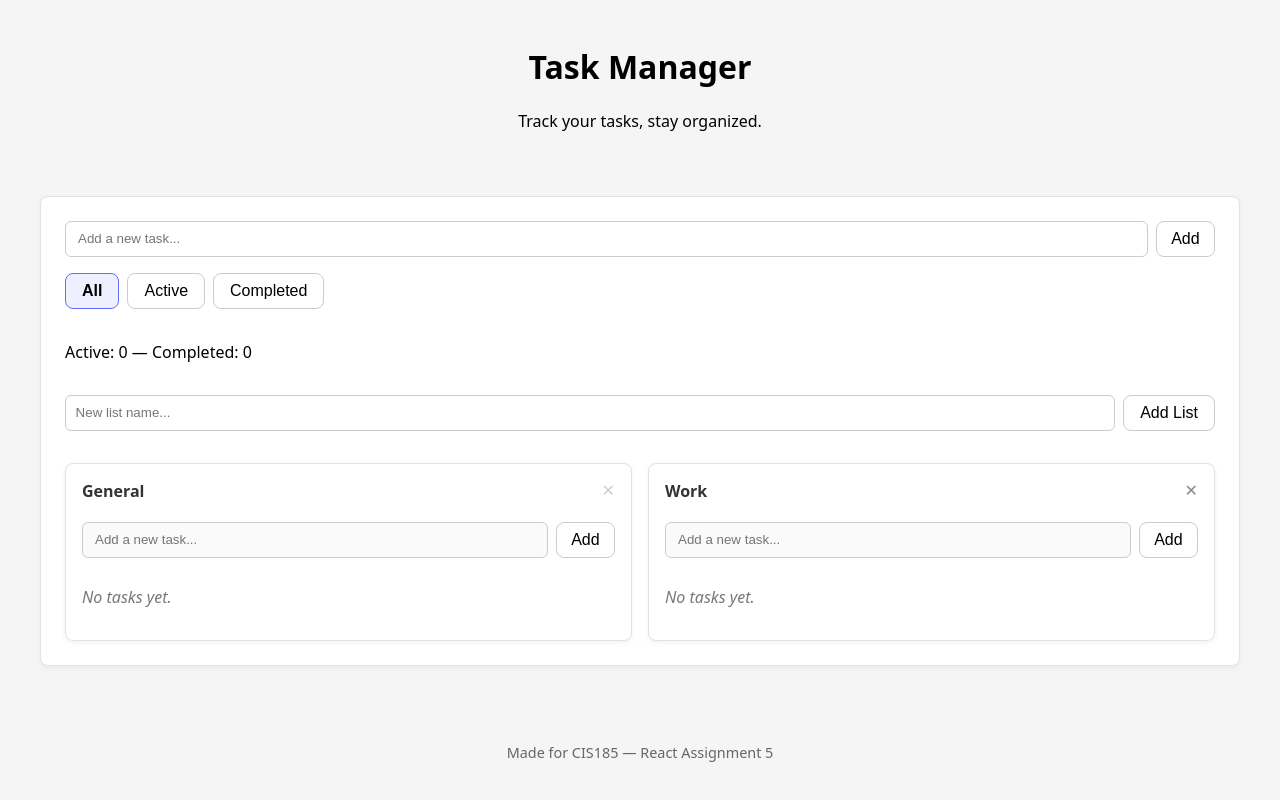
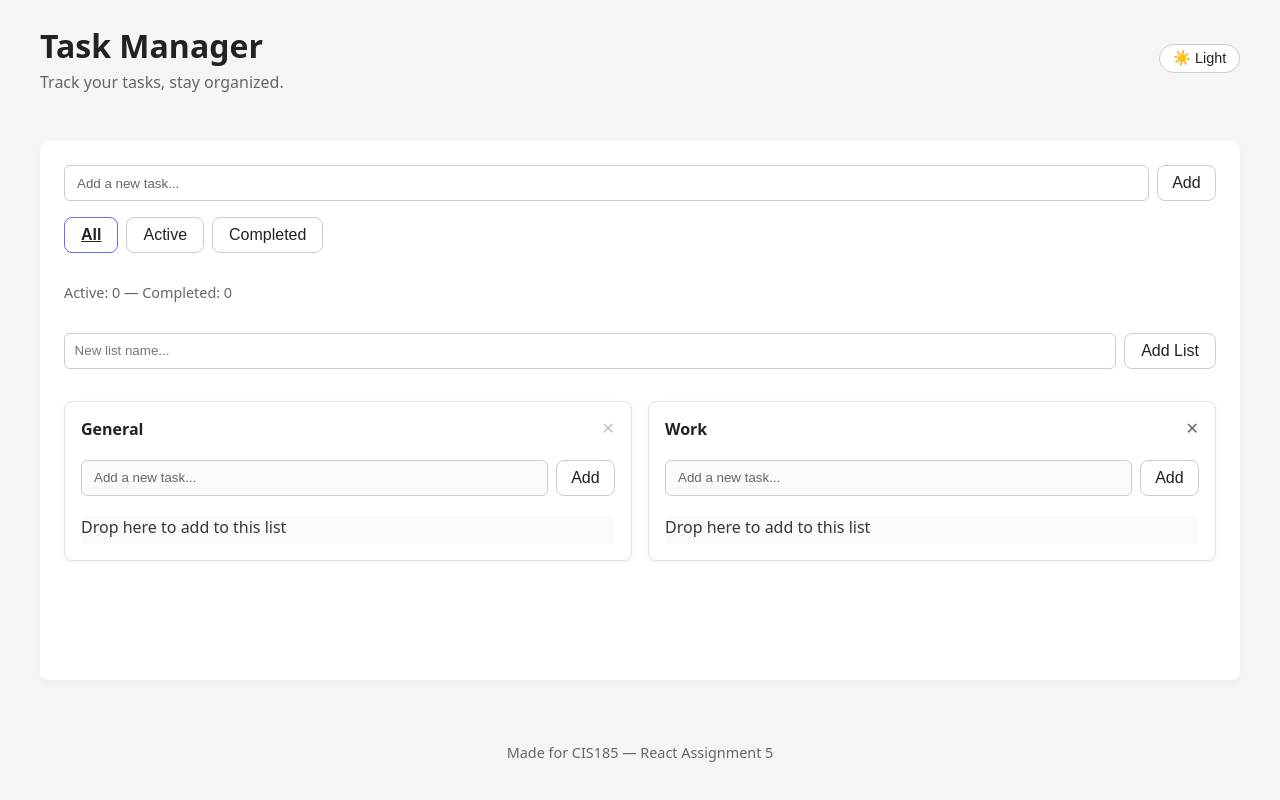
Before and after one commit to JasonRhoads/CIS185_course, a React (Vite) app in the folder week10/assignment5/: page / in a window 1280 px wide. Built offline with nearby package versions, Linux system fonts and the light colour scheme.

Commit message:
fix bugs for dragging items

```diff
--- a/week10/assignment5/index.html
+++ b/week10/assignment5/index.html
@@ -2,7 +2,7 @@
 <html lang="en">
   <head>
     <meta charset="UTF-8" />
-    <link rel="icon" type="image/svg+xml" href="/vite.svg" />
+    <link rel="icon" type="image/svg+xml" href="/list-solid-full.svg" />
     <meta name="viewport" content="width=device-width, initial-scale=1.0" />
     <title>assignment5</title>
   </head>
--- a/week10/assignment5/src/App.css
+++ b/week10/assignment5/src/App.css
@@ -4,43 +4,84 @@
   min-height: 100vh;
   display: grid;
   grid-template-rows: auto 1fr auto;
-  background: #f5f5f5;
+  background: var(--bg-body);
 }
+
+/************************
+--------Header-----------
+************************/
 
 .app-header {
   padding: 1.5rem;
-  text-align: center;
 }
 
-.app-main {
-  padding: 1.5rem;
+.app-header-inner {
+  max-width: 1200px;
+  margin: 0 auto;
+  display: flex;
+  align-items: center;
+  justify-content: space-between;
+  gap: 1rem;
 }
 
+.app-header h1 {
+  margin: 0;
+  color: var(--text-main);
+}
+
+.app-header p {
+  margin: 0.25rem 0 0;
+  color: var(--text-muted);
+}
+
+/* Theme toggle button */
+.theme-toggle {
+  border-radius: 999px;
+  border: 1px solid var(--border-strong);
+  padding: 0.3rem 0.8rem;
+  font-size: 0.9rem;
+  background-color: var(--bg-panel-elevated);
+  color: var(--text-main);
+  cursor: pointer;
+  transition: background-color 0.15s ease, border-color 0.15s ease;
+}
+
+.theme-toggle:hover {
+  background-color: var(--bg-task-hover);
+  border-color: var(--accent);
+}
+
+/************************
+------Main / Footer------
+************************/
+
+.app-main,
 .app-footer {
   padding: 1.5rem;
   display: flex;
   justify-content: center;
 }
 
-
 .app-footer {
   text-align: center;
-  color: #666;
+  color: var(--text-muted);
   font-size: 0.9rem;
 }
 
+/************************
+--------Main Panel-------
+************************/
 
 .task-panel {
-  background: white;
-  border: 1px solid #e3e3e3;
+  background: var(--bg-panel);
   border-radius: 8px;
   padding: 1.5rem;
-  box-shadow: 0 2px 6px rgba(0,0,0,0.05);
+  box-shadow: var(--shadow-soft);
   display: flex;
   flex-direction: column;
   gap: 1rem;
   max-width: 1200px;
-  margin: 0 auto;
+  width: 100%;
 }
 
 /* Input row */
@@ -51,9 +92,15 @@
 
 .task-input input {
   flex: 1;
-  border: 1px solid #ccc;
+  border: 1px solid var(--border-strong);
   padding: 0.5rem 0.75rem;
   border-radius: 6px;
+  background: var(--bg-task);
+  color: var(--text-main);
+}
+
+.task-input input::placeholder {
+  color: var(--text-muted);
 }
 
 .task-input button {
@@ -70,86 +117,40 @@
 /* Global button styling for the app */
 button {
   border-radius: 8px;
-  border: 1px solid #ccc;
+  border: 1px solid var(--border-strong);
   padding: 0.5em 1em;
   font-size: 1em;
-  background-color: white;
+  background-color: var(--bg-task);
+  color: var(--text-main);
   cursor: pointer;
-  transition: background-color 0.25s, border-color 0.25s;
+  transition:
+    background-color 0.25s,
+    border-color 0.25s,
+    box-shadow 0.15s ease;
 }
 
 button:hover {
-  background-color: #f0f0f0;
-  border-color: #999;
+  background-color: var(--bg-task-hover);
+  border-color: var(--border-strong);
 }
-
 
 button:focus,
 button:focus-visible {
   outline: 4px auto -webkit-focus-ring-color;
 }
 
-
+/* Filter active state */
 .filter-buttons button.active {
   font-weight: bold;
-  text-decoration: none;
-  border-color: #646cff;
-  background: #eef0ff;
+  text-decoration: underline;
+  border-color: var(--accent);
 }
 
-/* The "grid" that can host multiple lists */
-.task-lists-container {
-  display: grid;
-  grid-template-columns: repeat(auto-fit, minmax(300px, 1fr));
-  gap: 1rem;
-}
+/************************
+--------Lists------------
+************************/
 
-.task-list-column {
-  background: #ffffff;
-  border: 1px solid #e2e2e2;
-  border-radius: 8px;
-  padding: 1rem;
-  box-shadow: 0 2px 6px rgba(0,0,0,0.05);
-  display: flex;
-  flex-direction: column;
-  gap: 0.75rem;
-}
-
-.task-list-column .task-input input {
-  background: #fafafa;
-}
-
-
-.task-list-title {
-  margin: 0;
-  font-size: 1.1rem;
-  font-weight: 600;
-  text-align: center;
-  color: #333;
-}
-
-.list-name-input {
-  flex: 1;
-  border: 1px solid #ccc;
-  padding: 0.25rem 0.4rem;
-  border-radius: 4px;
-  font-size: 0.95rem;
-}
-
-.delete-list-button--disabled {
-  opacity: 0.4;
-  cursor: default;
-}
-
-.task-list-title {
-  margin: 0;
-  font-size: 1rem;
-  font-weight: 600;
-  text-align: left;
-  cursor: pointer;
-}
-
-
+/* Add List input (above the grid) */
 .list-input {
   display: flex;
   gap: 0.5rem;
@@ -158,9 +159,35 @@ button:focus-visible {
 
 .list-input input {
   flex: 1;
-  border: 1px solid #ccc;
+  border: 1px solid var(--border-strong);
   padding: 0.4rem 0.6rem;
   border-radius: 6px;
+  background: var(--bg-task);
+  color: var(--text-main);
+}
+
+/* The grid that hosts multiple lists */
+.task-lists-container {
+  display: grid;
+  grid-template-columns: repeat(auto-fit, minmax(300px, 1fr));
+  gap: 1rem;
+}
+
+/* List column card */
+.task-list-column {
+  background: var(--bg-panel-elevated);
+  border: 1px solid var(--border-subtle);
+  border-radius: 8px;
+  padding: 1rem;
+  box-shadow: var(--shadow-soft);
+  display: flex;
+  flex-direction: column;
+  gap: 0.75rem;
+}
+
+/* Slightly tweak inputs inside list columns (still theme-aware) */
+.task-list-column .task-input input {
+  background: var(--bg-task-hover);
 }
 
 /* Header row inside each list */
@@ -172,42 +199,65 @@ button:focus-visible {
   margin-bottom: 0.5rem;
 }
 
+/* List title (used in multiple places, defined once) */
 .task-list-title {
   margin: 0;
   font-size: 1rem;
   font-weight: 600;
   text-align: left;
+  cursor: pointer;
+  color: var(--text-main);
 }
 
+/* List rename input */
+.list-name-input {
+  flex: 1;
+  border: 1px solid var(--border-strong);
+  padding: 0.25rem 0.4rem;
+  border-radius: 4px;
+  font-size: 0.95rem;
+  background: var(--bg-task);
+  color: var(--text-main);
+}
+
+/* Delete list button */
 .delete-list-button {
   background: transparent;
   border: none;
-  color: #888;
+  color: var(--text-muted);
   font-size: 1rem;
   cursor: pointer;
   padding: 0;
 }
 
 .delete-list-button:hover {
-  color: #b33;
+  color: var(--danger);
 }
 
+.delete-list-button--disabled {
+  opacity: 0.4;
+  cursor: default;
+}
 
+/************************
+--------Tasks------------
+************************/
 
-/* Task list + items */
+/* Task list container */
 .task-list {
   list-style: none;
   margin: 0;
   padding: 0;
 }
 
+/* Task item row */
 .task-item {
   display: flex;
   align-items: center;
   gap: 0.5rem;
   padding: 0.4rem 0.6rem;
-  border-bottom: 1px solid #eee;
-  background: #fff;
+  border-bottom: 1px solid var(--border-subtle);
+  background: var(--bg-task);
   transition:
     background-color 0.15s ease,
     border-color 0.15s ease,
@@ -224,7 +274,7 @@ button:focus-visible {
   cursor: grab;
   padding: 0 0.35rem;
   font-size: 1rem;
-  color: #888;
+  color: var(--text-muted);
   user-select: none;
 }
 
@@ -233,7 +283,7 @@ button:focus-visible {
 }
 
 .drag-handle:hover {
-  color: #555;
+  color: var(--text-main);
 }
 
 /* Container for checkbox + text */
@@ -242,53 +292,74 @@ button:focus-visible {
   display: flex;
   align-items: center;
   gap: 0.35rem;
+  color: var(--text-main);
 }
 
-/* Fancy states */
-
-/* The item being dragged */
-.task-item--dragging {
-  opacity: 0.75;
-  transform: scale(0.98);
-  box-shadow: 0 3px 8px rgba(0, 0, 0, 0.15);
-}
-
-/* The item under the cursor as a drop target */
-.task-item--drag-over {
-  border: 1px dashed #646cff;
-  background-color: #f5f7ff;
-}
-
+/* Completed task text */
 .task-text.completed {
   text-decoration: line-through;
   opacity: 0.6;
 }
 
+/* Hover + drag styles */
 .task-item:hover {
-  background: #fafafa;
+  background: var(--bg-task-hover);
 }
 
 .task-item:active {
   cursor: grabbing;
 }
 
+/* The item being dragged */
+.task-item--dragging {
+  opacity: 0.75;
+  transform: scale(0.98);
+  box-shadow: var(--shadow-soft);
+}
 
+/* The item under the cursor as a drop target */
+.task-item--drag-over {
+  border: 1px dashed var(--accent);
+  background-color: var(--accent-soft);
+}
 
+/* Delete task button */
 .delete-button {
   background: transparent;
   border: none;
-  color: #b33;
+  color: var(--danger);
   font-size: 1.1rem;
   cursor: pointer;
   padding: 0 0.3rem;
 }
 
 .delete-button:hover {
-  color: #e00;
+  color: var(--danger-hover);
+}
+
+/* Empty list text */
+.empty-list {
+  color: var(--text-muted);
+  font-style: italic;
+}
+
+/* Task count */
+.task-count {
+  font-size: 0.9rem;
+  color: var(--text-muted);
 }
 
 
-.empty-list {
-  color: #777;
-  font-style: italic;
+.task-drop-zone {
+  min-height: 28px;
+  margin-top: 8px;
+  border-radius: 4px;
+  background: var(--bg-task-hover);
+  opacity: 0.9;
+  transition: opacity 0.15s ease;
 }
+
+.task-drop-zone:hover,
+.task-drop-zone:active {
+  opacity: 0.6;
+}
--- a/week10/assignment5/src/App.jsx
+++ b/week10/assignment5/src/App.jsx
@@ -1,5 +1,5 @@
 // src/App.jsx
-import { useState } from "react";
+import { useState, useEffect } from "react";
 import Header from "./components/Header";
 import Footer from "./components/Footer";
 import TaskInput from "./components/TaskInput";
@@ -20,6 +20,22 @@ function App() {
   const [filter, setFilter] = useState("all");
   const [lists, setLists] = useListStorage();
   const [newListName, setNewListName] = useState("");
+
+    // NEW: theme state
+  const [theme, setTheme] = useState(() => {
+    const stored = localStorage.getItem("assignment5-theme");
+    return stored === "dark" ? "dark" : "light";
+  });
+
+  useEffect(() => {
+    document.documentElement.setAttribute("data-theme", theme);
+    localStorage.setItem("assignment5-theme", theme);
+  }, [theme]);
+
+  function handleToggleTheme() {
+    setTheme((prev) => (prev === "light" ? "dark" : "light"));
+  }
+
 
   function handleAddTask(text, listId) {
     const newTask = {
@@ -92,41 +108,112 @@ function App() {
 
   function handleMoveTask(draggedId, targetId, targetListId) {
     setTasks((prev) => {
-      const items = [...prev];
+      const getListId = (t) => t.listId || DEFAULT_LIST_ID;
 
-      const fromIndex = items.findIndex((task) => task.id === draggedId);
-      if (fromIndex === -1) return prev;
+      const dragged = prev.find((t) => t.id === draggedId);
+      if (!dragged) return prev;
 
-      const [moved] = items.splice(fromIndex, 1);
+      const originalListId = getListId(dragged);
+      const newListId = targetListId || originalListId;
+      const sameList = originalListId === newListId;
 
-      // update which list it's in
-      if (targetListId) {
-        moved.listId = targetListId;
+      // ----------------------------------
+      // Case 1: Reorder within the same list
+      // ----------------------------------
+      if (sameList) {
+        const listId = originalListId;
+
+        // Tasks in this list, in current order
+        const listTasks = prev.filter((t) => getListId(t) === listId);
+
+        // Remove dragged from that sequence
+        const withoutDragged = listTasks.filter((t) => t.id !== draggedId);
+
+        let reorderedList;
+
+        if (!targetId) {
+          // No specific target → drop at END of this list
+          reorderedList = [...withoutDragged, dragged];
+        } else {
+          const targetIndex = withoutDragged.findIndex((t) => t.id === targetId);
+          if (targetIndex === -1) {
+            // If target not found, still drop at end
+            reorderedList = [...withoutDragged, dragged];
+          } else {
+            // ✅ Always insert ABOVE the target
+            reorderedList = [...withoutDragged];
+            reorderedList.splice(targetIndex, 0, dragged);
+          }
+        }
+
+        // Rebuild global array using the reordered list sequence
+        const result = [];
+        let listPos = 0;
+
+        for (const t of prev) {
+          if (getListId(t) === listId) {
+            result.push(reorderedList[listPos++]);
+          } else {
+            result.push(t);
+          }
+        }
+
+        return result;
       }
 
-      // If no specific target item, drop at end of that list
+      // ----------------------------------
+      // Case 2: Move across lists
+      // ----------------------------------
+      const origId = originalListId;
+      const newId = newListId;
+
+      // Tasks in original list (minus dragged)
+      const origTasks = prev.filter(
+        (t) => getListId(t) === origId && t.id !== draggedId
+      );
+
+      // Tasks already in target list
+      const baseNewTasks = prev.filter((t) => getListId(t) === newId);
+
+      const draggedForNewList = { ...dragged, listId: newId };
+
+      let newTasks;
       if (!targetId) {
-        let insertIndex = items.length;
-        for (let i = items.length - 1; i >= 0; i--) {
-          if (items[i].listId === moved.listId) {
-            insertIndex = i + 1;
-            break;
-          }
-        }
-        items.splice(insertIndex, 0, moved);
-        return items;
+        // No specific target → go to END of target list
+        newTasks = [...baseNewTasks, draggedForNewList];
+      } else {
+        const targetIndex = baseNewTasks.findIndex((t) => t.id === targetId);
+        const insertIndex =
+          targetIndex === -1 ? baseNewTasks.length : targetIndex; // ABOVE target
+        newTasks = [...baseNewTasks];
+        newTasks.splice(insertIndex, 0, draggedForNewList);
       }
 
-      const toIndex = items.findIndex((task) => task.id === targetId);
-      if (toIndex === -1) {
-        items.push(moved);
-        return items;
+      // Rebuild global array with updated orig + new list sequences
+      const result = [];
+      let origPos = 0;
+      let newPos = 0;
+
+      for (const t of prev) {
+        const lid = getListId(t);
+
+        if (lid === origId) {
+          if (origPos < origTasks.length) {
+            result.push(origTasks[origPos++]);
+          }
+        } else if (lid === newId) {
+          if (newPos < newTasks.length) {
+            result.push(newTasks[newPos++]);
+          }
+        } else {
+          result.push(t);
+        }
       }
 
-      items.splice(toIndex, 0, moved);
-      return items;
+      return result;
     });
   }
+
 
 
 
@@ -145,7 +232,11 @@ function App() {
 
   return (
     <div className="app">
-      <Header />
+      <Header
+        theme={theme}
+        onToggleTheme={handleToggleTheme}
+      />
+
 
       <main className="app-main">
         <section className="task-panel">
--- a/week10/assignment5/src/components/Header.jsx
+++ b/week10/assignment5/src/components/Header.jsx
@@ -1,8 +1,25 @@
-function Header() {
+// src/components/Header.jsx
+
+function Header({ theme, onToggleTheme }) {
+  const isDark = theme === "dark";
+
   return (
     <header className="app-header">
-      <h1>Task Manager</h1>
-      <p>Track your tasks, stay organized.</p>
+      <div className="app-header-inner">
+        <div>
+          <h1>Task Manager</h1>
+          <p>Track your tasks, stay organized.</p>
+        </div>
+
+        <button
+          type="button"
+          className="theme-toggle"
+          onClick={onToggleTheme}
+          aria-label={isDark ? "Switch to light mode" : "Switch to dark mode"}
+        >
+          {isDark ? "🌙 Dark" : "☀️ Light"}
+        </button>
+      </div>
     </header>
   );
 }
--- a/week10/assignment5/src/components/TaskItem.jsx
+++ b/week10/assignment5/src/components/TaskItem.jsx
@@ -1,5 +1,3 @@
-// src/components/TaskItem.jsx
-
 function TaskItem({
   task,
   onToggle,
@@ -24,11 +22,13 @@ function TaskItem({
         className={liClassNames}
         onDragOver={(e) => {
             e.preventDefault();
+            e.stopPropagation();      // ✅ don't bubble to <ul>
             onDragOverItem();
         }}
         onDrop={(e) => {
             e.preventDefault();
-        onDrop();
+            e.stopPropagation();      // ✅ don't bubble to <ul>
+            onDrop();                 // → calls handleMoveTask(draggedId, targetId, listId)
         }}
         >
         <span
--- a/week10/assignment5/src/components/TaskList.jsx
+++ b/week10/assignment5/src/components/TaskList.jsx
@@ -15,20 +15,34 @@ function TaskList({
   onDragEnd,
 }) {
   if (tasks.length === 0) {
-    return <p className="empty-list">No tasks yet.</p>;
+    return (
+      <ul
+        className="task-list"
+        onDragOver={(e) => e.preventDefault()}
+      >
+        {/* Empty list: only show a drop zone */}
+        <li
+          className="task-drop-zone"
+          onDragOver={(e) => {
+            e.preventDefault();
+            e.stopPropagation();
+          }}
+          onDrop={(e) => {
+            e.preventDefault();
+            e.stopPropagation();
+            onDropOnList(listId); // -> handleMoveTask(draggedId, null, listId)
+          }}
+        >
+          <span className="task-drop-zone-label">Drop here to add to this list</span>
+        </li>
+      </ul>
+    );
   }
 
   return (
     <ul
       className="task-list"
-      onDragOver={(e) => {
-        e.preventDefault();
-      }}
-      onDrop={(e) => {
-        e.preventDefault();
-        // Dropping into blank area at bottom of non-empty list
-        onDropOnList(listId);
-      }}
+      onDragOver={(e) => e.preventDefault()}
     >
       {tasks.map((task) => {
         const isDragging =
@@ -51,6 +65,23 @@ function TaskList({
           />
         );
       })}
+
+      {/* ✅ Bottom drop zone: "send to end of this list" */}
+      <li
+        className="task-drop-zone"
+        onDragOver={(e) => {
+          e.preventDefault();
+          e.stopPropagation();
+        }}
+        onDrop={(e) => {
+          e.preventDefault();
+          e.stopPropagation();
+          onDropOnList(listId); // -> handleMoveTask(draggedId, null, listId)
+        }}
+      >
+        {/* This can be invisible or subtle; label is optional */}
+        <span className="task-drop-zone-label" />
+      </li>
     </ul>
   );
 }
--- a/week10/assignment5/src/index.css
+++ b/week10/assignment5/src/index.css
@@ -1,17 +1,71 @@
-/* index.css — clean global defaults */
+/* src/index.css */
 
+/* Global box sizing + full viewport */
 * {
   box-sizing: border-box;
 }
 
-html, body, #root {
+html,
+body,
+#root {
   width: 100%;
   height: 100%;
   margin: 0;
   padding: 0;
 }
 
+/* Light theme (default) */
+:root {
+  color-scheme: light;
+
+  --bg-body: #f5f5f5;
+  --bg-panel: #ffffff;
+  --bg-panel-elevated: #ffffff;
+  --bg-task: #ffffff;
+  --bg-task-hover: #fafafa;
+
+  --text-main: #222222;
+  --text-muted: #666666;
+
+  --border-subtle: #e2e2e2;
+  --border-strong: #cccccc;
+
+  --accent: #646cff;
+  --accent-soft: #eef0ff;
+
+  --danger: #b33;
+  --danger-hover: #e00;
+
+  --shadow-soft: 0 2px 6px rgba(0, 0, 0, 0.05);
+}
+
+/* Dark theme overrides */
+[data-theme="dark"] {
+  color-scheme: dark;
+
+  --bg-body: #0f172a;
+  --bg-panel: #111827;
+  --bg-panel-elevated: #1f2937;
+  --bg-task: #111827;
+  --bg-task-hover: #1f2937;
+
+  --text-main: #e5e7eb;
+  --text-muted: #9ca3af;
+
+  --border-subtle: #1f2937;
+  --border-strong: #4b5563;
+
+  --accent: #818cf8;
+  --accent-soft: #312e81;
+
+  --danger: #fca5a5;
+  --danger-hover: #fecaca;
+
+  --shadow-soft: 0 4px 10px rgba(0, 0, 0, 0.5);
+}
+
 body {
-  font-family: system-ui, sans-serif;
-  background: #f5f5f5;
+  font-family: system-ui, -apple-system, BlinkMacSystemFont, "Segoe UI", sans-serif;
+  background: var(--bg-body);
+  color: var(--text-main);
 }
```
Also changed, not shown: week10/assignment5/public/list-solid-full.svg (added). Lines whose indentation alone changed are shown as unchanged.
